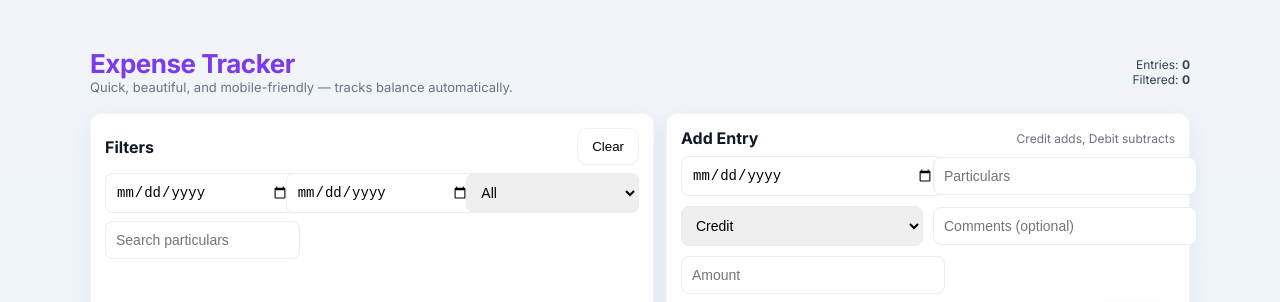
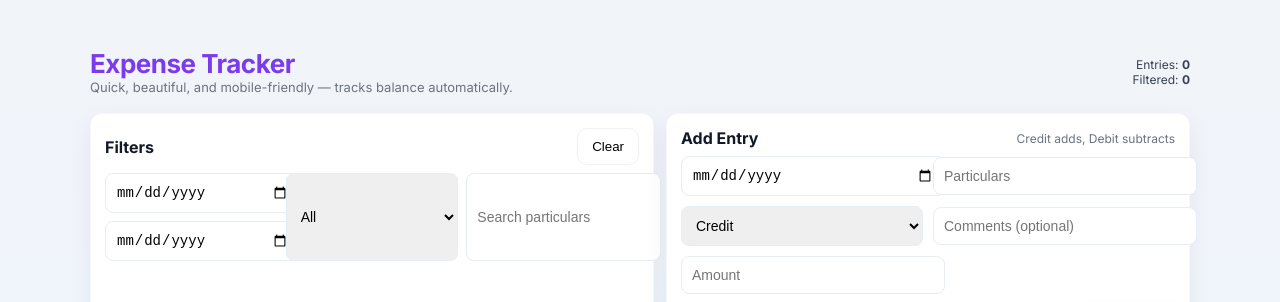
Before and after one commit to holdmycaramelpopcorn/simple-accounts-for-mum, a React (Vite) app: page / in a window 1280 px wide. Shown: the top 302 px of the page. Built offline with nearby package versions, Linux system fonts and the light colour scheme; no server answers; the database is empty.

Commit message:
Update App.jsx - fix spillage

```diff
--- a/src/App.jsx
+++ b/src/App.jsx
@@ -237,7 +237,14 @@ export default function App() {
   <div
     style={{
       display: 'grid',
-      gridTemplateColumns: 'repeat(auto-fit, minmax(140px, 1fr))',
+      gridTemplateColumns: 'repeat(auto-fit, minmax(160px, 1fr))',
+      gap: '8px',
+    }}
+  >
+    <div
+      style={{
+        display: 'grid',
+        gridTemplateColumns: 'repeat(auto-fit, minmax(120px, 1fr))',
         gap: '8px',
       }}
     >
@@ -255,6 +262,8 @@ export default function App() {
           setFilters({ ...filters, endDate: e.target.value })
         }
       />
+    </div>
+
     <select
       value={filters.type}
       onChange={(e) =>
@@ -275,6 +284,7 @@ export default function App() {
     />
   </div>
 </div>
+
 
 
         <div className="card" style={{flex:'1 1 420px'}}>
```
Lines whose indentation alone changed are shown as unchanged.
